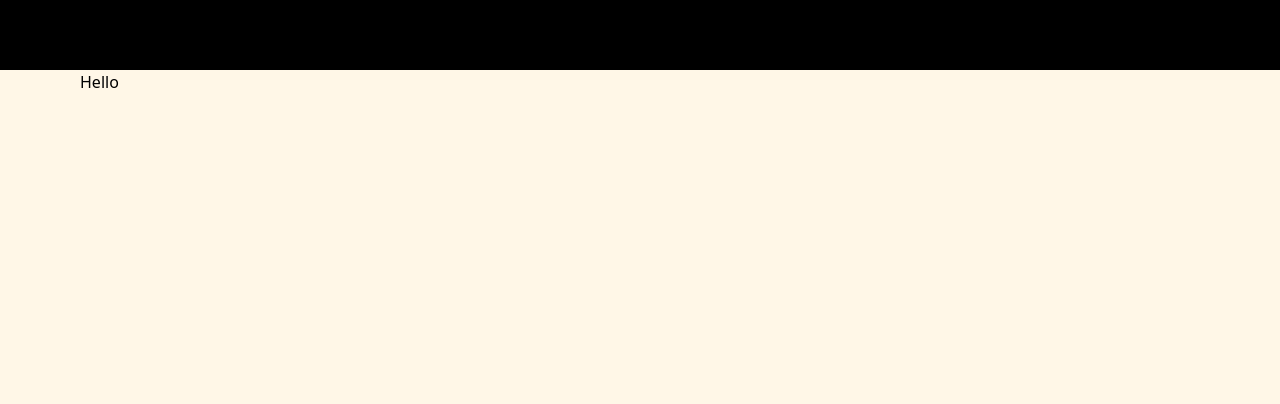
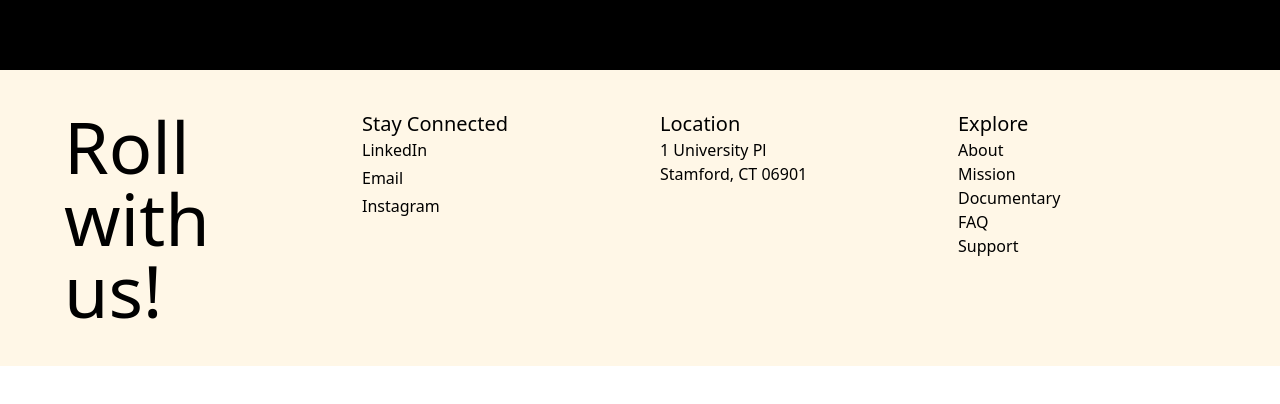
Before and after one commit to chaconshania/art-of-the-roll, a React (Vite) app: page / in a window 1280 px wide. Shown: the part 3930-4334 px from the top of the page. After the commit the page ends 4296 px from the top, so only its background shows below. Built offline with nearby package versions, Linux system fonts and the light colour scheme.

Commit message:
Worked on footer

```diff
--- a/components/Footer.jsx
+++ b/components/Footer.jsx
@@ -2,10 +2,38 @@ import React from "react";
 
 export default function Footer() {
   return (
-    <div>
-      <div className="flex w-full flex-col items-center justify-center px-4 bg-[#FFF7E7]">
-        <div className="w-screen h-screen grid grid-cols-1 md:grid-cols-2 max-w-6xl px-4 gap-2">
-          Hello
+    <div className="w-full bg-[#FFF7E7] px-4 py-10 flex items-center justify-center">
+      <div className="w-full max-w-6xl grid grid-cols-1 md:grid-cols-4 gap-10 text-center md:text-left">
+        <div>
+          <h2 className="text-2xl md:text-7xl">Roll with us!</h2>
+        </div>
+
+        <div>
+          <h3 className="text-xl font-medium">Stay Connected</h3>
+          <ul className="space-y-1">
+            <li>LinkedIn</li>
+            <li>Email</li>
+            <li>Instagram</li>
+          </ul>
+        </div>
+
+        <div>
+          <h3 className="text-xl font-medium">Location</h3>
+          <h4>
+            1 University Pl <br />
+            Stamford, CT 06901
+          </h4>
+        </div>
+
+        <div>
+          <h3 className="text-xl font-medium">Explore</h3>
+          <ul>
+            <li>About</li>
+            <li>Mission</li>
+            <li>Documentary</li>
+            <li>FAQ</li>
+            <li>Support</li>
+          </ul>
         </div>
       </div>
     </div>
--- a/components/StickyCards.jsx
+++ b/components/StickyCards.jsx
@@ -23,10 +23,10 @@ export const StickyCards = () => {
       </div>
       <div className="h-screen bg-black flex gap-8 w-full px-4 justify-center align-center">
         <div className=" w-full px-4  max-w-6xl text-wrap">
-          <h3 className="mb-4 text-4xl font-semibold md:text-6xl text-white ">
+          <h3 className="mb-4 text-4xl font-semibold md:text-6xl text-[#FFF7E7] ">
             Meet the team <br /> that made it possible
           </h3>
-          <p className="text-white text-sm md:text-base">
+          <p className=" text-sm md:text-base text-[#FFF7E7]">
             Art of the Roll is runned by a collaborative team of UConn artists,
             including current students and Husky Art Pack members Vivian and
             Daniela, alongside Digital Media & Design graduates Jethro, Shania,
```
